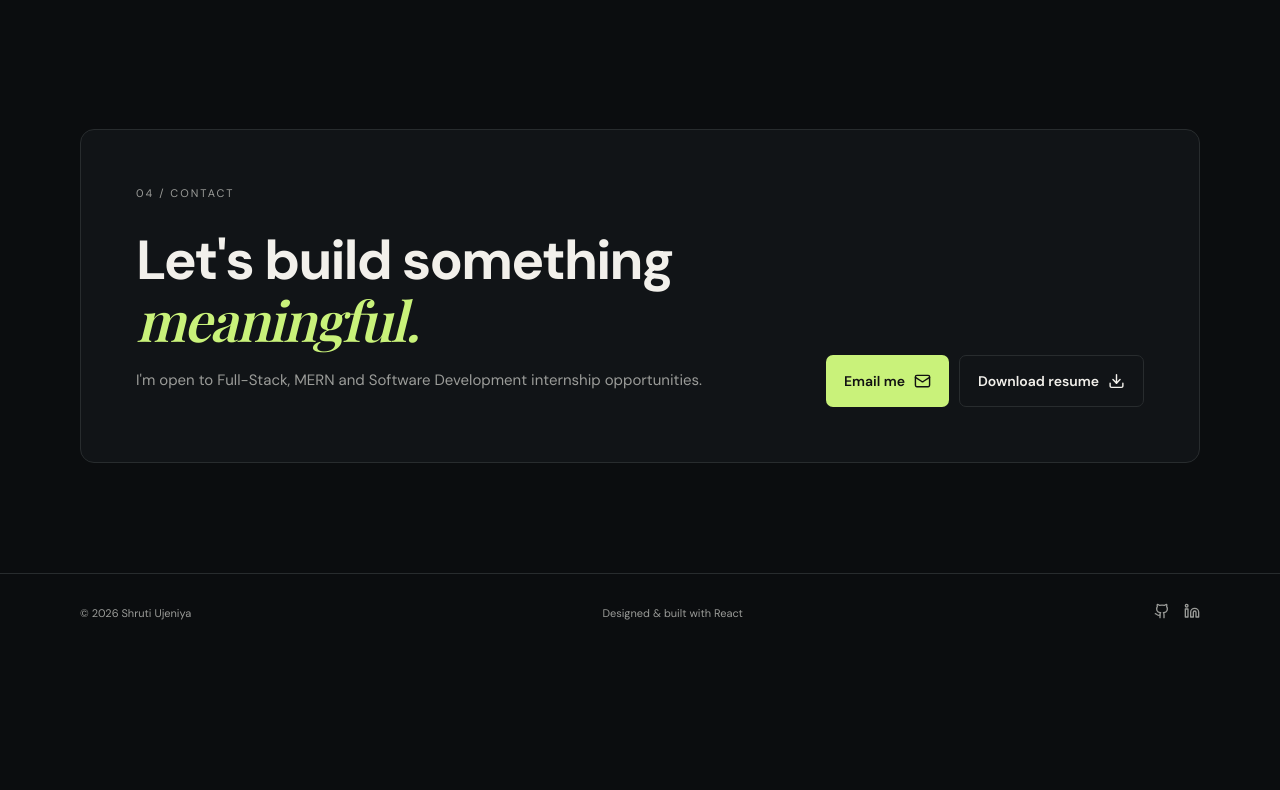
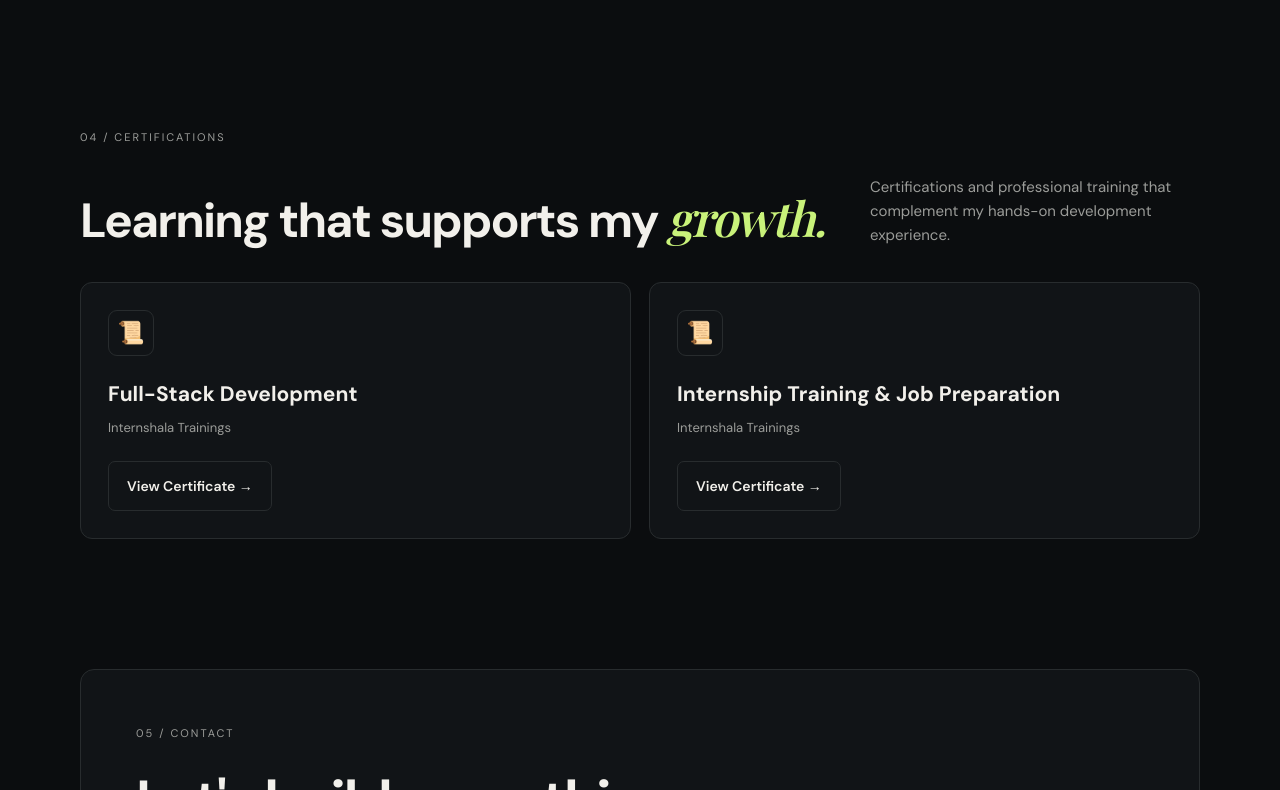
Before and after one commit to SHRUTI-GAJJAR/portfolio, a React (Vite) app: page / in a window 1280 px wide. Shown: the part 3170-3960 px from the top of the page. Before the commit the page ends 3824 px from the top, so only its background shows below. Built offline with nearby package versions, Linux system fonts and the light colour scheme; a web font is replaced by a local one.

Commit message:
add: include Full-Stack Development and Internship Training certificates with styles and section in main.jsx

```diff
--- a/src/main.jsx
+++ b/src/main.jsx
@@ -45,6 +45,19 @@ const projects = [
     code: "https://github.com/SHRUTI-GAJJAR/resolve-ai-backend"
   }
 
+];
+
+const certificates = [
+  {
+    title: "Full-Stack Development",
+    issuer: "Internshala Trainings",
+    file: "/Full-Stack-Development-Certificate.pdf"
+  },
+  {
+    title: "Internship Training & Job Preparation",
+    issuer: "Internshala Trainings",
+    file: "/Internship-Training-and-Job-Preparation-Certificate.pdf"
+  }
 ];
 
 function App(){
@@ -255,7 +268,57 @@ useEffect(() => {
 
 </section>
 
-   <section className="cta wrap" id="contact"><div><div className="sectionlabel">04 / CONTACT</div><h2>Let's build something<br/><em>meaningful.</em></h2><p>I'm open to Full-Stack, MERN and Software Development internship opportunities.</p></div><div className="ctabtns"><a className="primary" href="mailto:shrutiujeniya6@gmail.com">Email me <Mail/></a><a className="secondary" href="/Shruti_Ujeniya_Resume-2026.pdf" download>Download resume <Download/></a></div></section>
+<section id="certifications" className="section wrap">
+
+  <div className="sectionlabel">04 / CERTIFICATIONS</div>
+
+  <div className="sectionhead">
+    <h2>
+      Learning that supports my <em>growth.</em>
+    </h2>
+
+    <p>
+      Certifications and professional training that complement
+      my hands-on development experience.
+    </p>
+  </div>
+
+  <div className="certificategrid">
+
+    {certificates.map((certificate) => (
+
+      <article className="certificate" key={certificate.title}>
+
+        <div className="certificateicon">
+          📜
+        </div>
+
+        <div className="certificateinfo">
+
+          <h3>{certificate.title}</h3>
+
+          <p>{certificate.issuer}</p>
+
+        </div>
+
+        <a
+          className="secondary"
+          href={certificate.file}
+          target="_blank"
+          rel="noreferrer"
+        >
+          View Certificate →
+        </a>
+
+      </article>
+
+    ))}
+
+  </div>
+
+</section>
+
+   <section className="cta wrap" id="contact"><div><div className="sectionlabel">05 / CONTACT</div><h2>Let's build something<br/><em>meaningful.</em></h2><p>I'm open to Full-Stack, MERN and Software Development internship opportunities.</p></div><div className="ctabtns"><a className="primary" href="mailto:shrutiujeniya6@gmail.com">Email me <Mail/></a><a className="secondary" href="/Shruti_Ujeniya_Resume-2026.pdf" download>Download resume <Download/></a></div></section>
   </main>
   <footer><div className="wrap foot"><span>© 2026 Shruti Ujeniya</span><span>Designed & built with React</span><div><a href="https://github.com/SHRUTI-GAJJAR"><Github/></a><a href="https://www.linkedin.com/in/shruti-ujeniya-4620b132b/"><Linkedin/></a></div></div></footer>
  </div>
--- a/src/styles.css
+++ b/src/styles.css
@@ -754,6 +754,81 @@ em {
   width: 14px;
 }
 
+/* =========================================================
+   13. CERTIFICATIONS SECTION
+========================================================= */
+
+.certificategrid {
+  display: grid;
+
+  grid-template-columns: repeat(2, 1fr);
+
+  gap: 18px;
+}
+
+.certificate {
+  border: 1px solid var(--line);
+
+  background: var(--surface);
+
+  border-radius: 12px;
+
+  padding: 27px;
+
+  min-height: 230px;
+
+  display: flex;
+
+  flex-direction: column;
+
+  transition: 0.25s;
+}
+
+.certificate:hover {
+  transform: translateY(-5px);
+
+  border-color: #78856a;
+}
+
+.certificateicon {
+  width: 46px;
+  height: 46px;
+
+  display: grid;
+  place-items: center;
+
+  border: 1px solid var(--line);
+
+  border-radius: 9px;
+
+  font-size: 22px;
+
+  margin-bottom: 22px;
+}
+
+.certificateinfo {
+  flex: 1;
+}
+
+.certificateinfo h3 {
+  font-size: 21px;
+
+  margin: 0 0 7px;
+}
+
+.certificateinfo p {
+  color: var(--muted);
+
+  font-size: 13px;
+
+  margin: 0;
+}
+
+.certificate .secondary {
+  width: fit-content;
+
+  margin-top: 22px;
+}
 
 /* =========================================================
    13. SKILLS SECTION
@@ -986,6 +1061,11 @@ footer {
     grid-template-columns: 1fr 1fr;
   }
 
+  /* ---------- Mobile Certifications ---------- */
+
+  .certificategrid {
+    grid-template-columns: 1fr;
+  }
 
   /* ---------- Mobile Contact ---------- */
 
```
Also changed, not shown: 2 other files (tests, documents, lock files or other folders).
